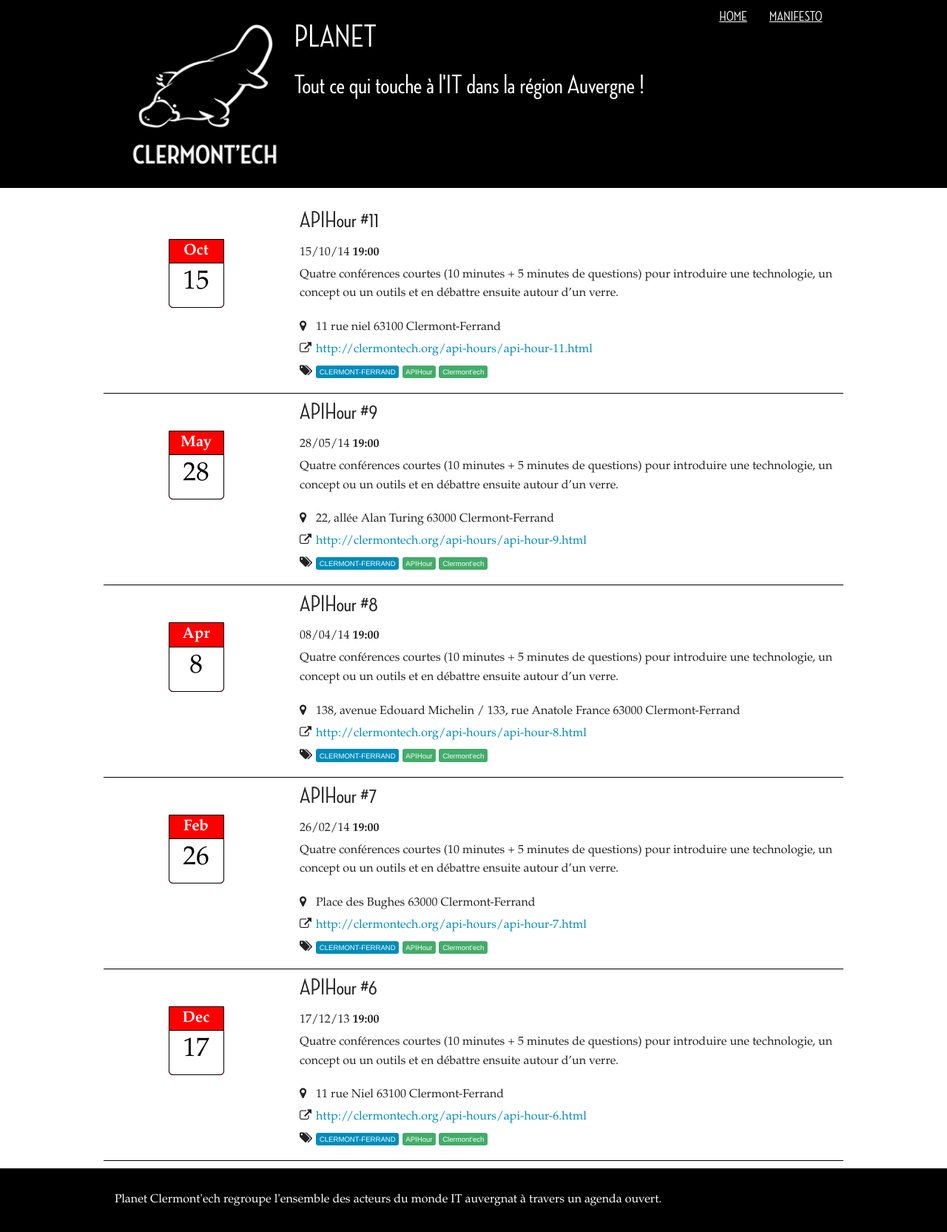
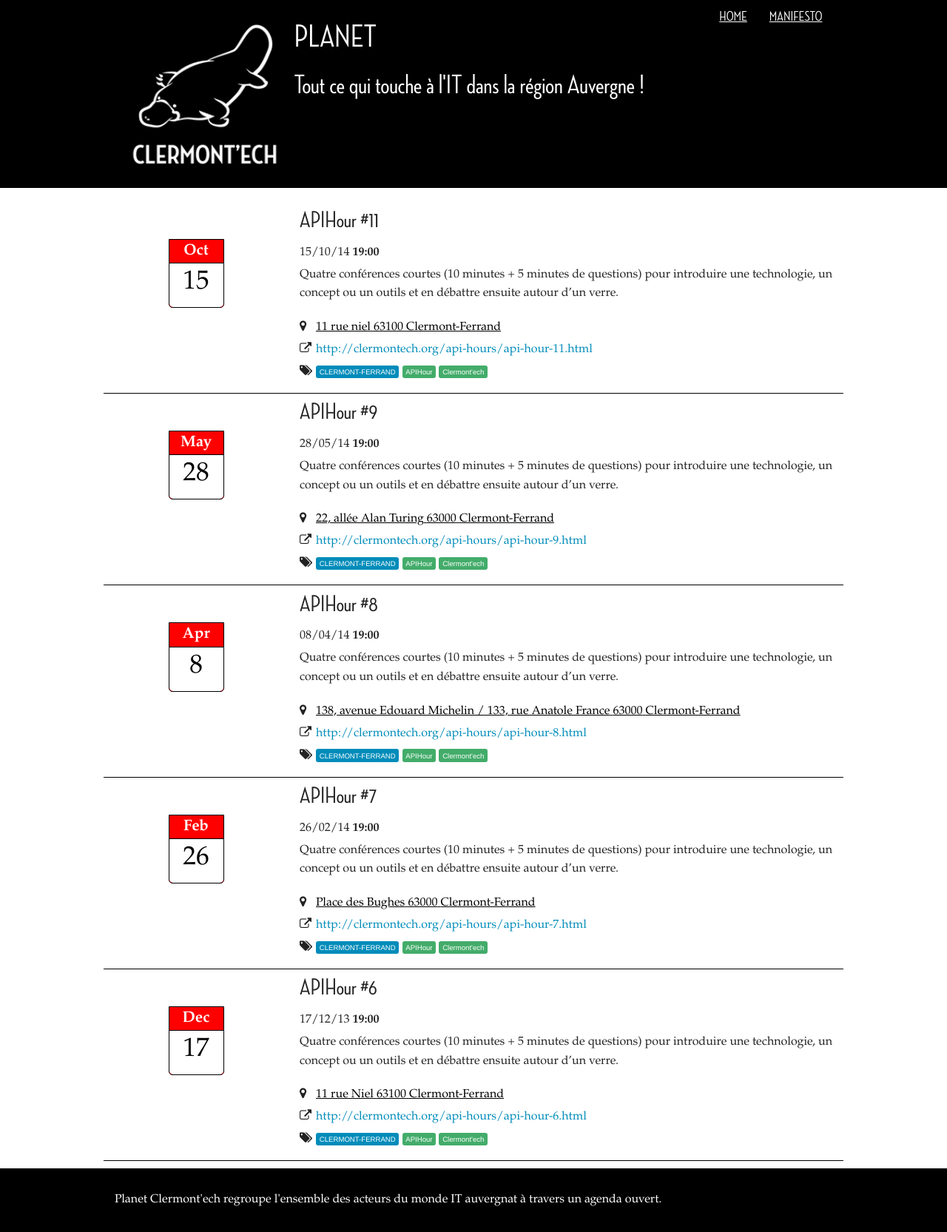
Before and after one commit to clermontech/planet, a Jekyll site: the page built from index.md, in a window 1280 px wide. Shown: the whole page at 74% size. Built offline with Jekyll 4.4.1, drawn with Linux system fonts in a browser that asks for light colours; Markdown is read by kramdown in place of the engine named in the settings.

Commit message:
add link to google map on the address

```diff
--- a/_layouts/events.html
+++ b/_layouts/events.html
@@ -42,9 +42,9 @@
                     {% if event.location %}
                     <div class="event-location" itemprop="location" itemscope itemtype="http://schema.org/PostalAddress">
                         <i class="fa fa-map-marker event-meta-icon"></i>
-                        <span itemprop="streetAddress">{{ event.location.street_address }}</span>
+                        <a href="https://www.google.fr/maps/place/{{ event.location.street_address | replace: ' ','+' }}+{{ event.location.postal_code | replace: ' ','+' }}+{{ event.location.city | replace: ' ','+' }}" target="_blank"><span itemprop="streetAddress">{{ event.location.street_address }}</span>
                         <span itemprop="postalCode">{{ event.location.postal_code }}</span>
-                        <span itemprop="addressLocality">{{ event.location.city }}</span>
+                        <span itemprop="addressLocality">{{ event.location.city }}</span></a>
                     </div>
                     {% endif %}
 
--- a/css/main.css
+++ b/css/main.css
@@ -118,6 +118,12 @@
 .event-meta-icon {
   width: 18px; }
 
+.event-location a {
+  text-decoration: underline;
+  color: #000; }
+  .event-location a:hover {
+    text-decoration: none; }
+
 .event-tags-item {
   padding: 0.2rem 0.3rem 0.2rem 0.3rem;
   font-size: 0.6rem; }
```
Also changed, not shown: scss/main.scss (+11 -0 lines).
